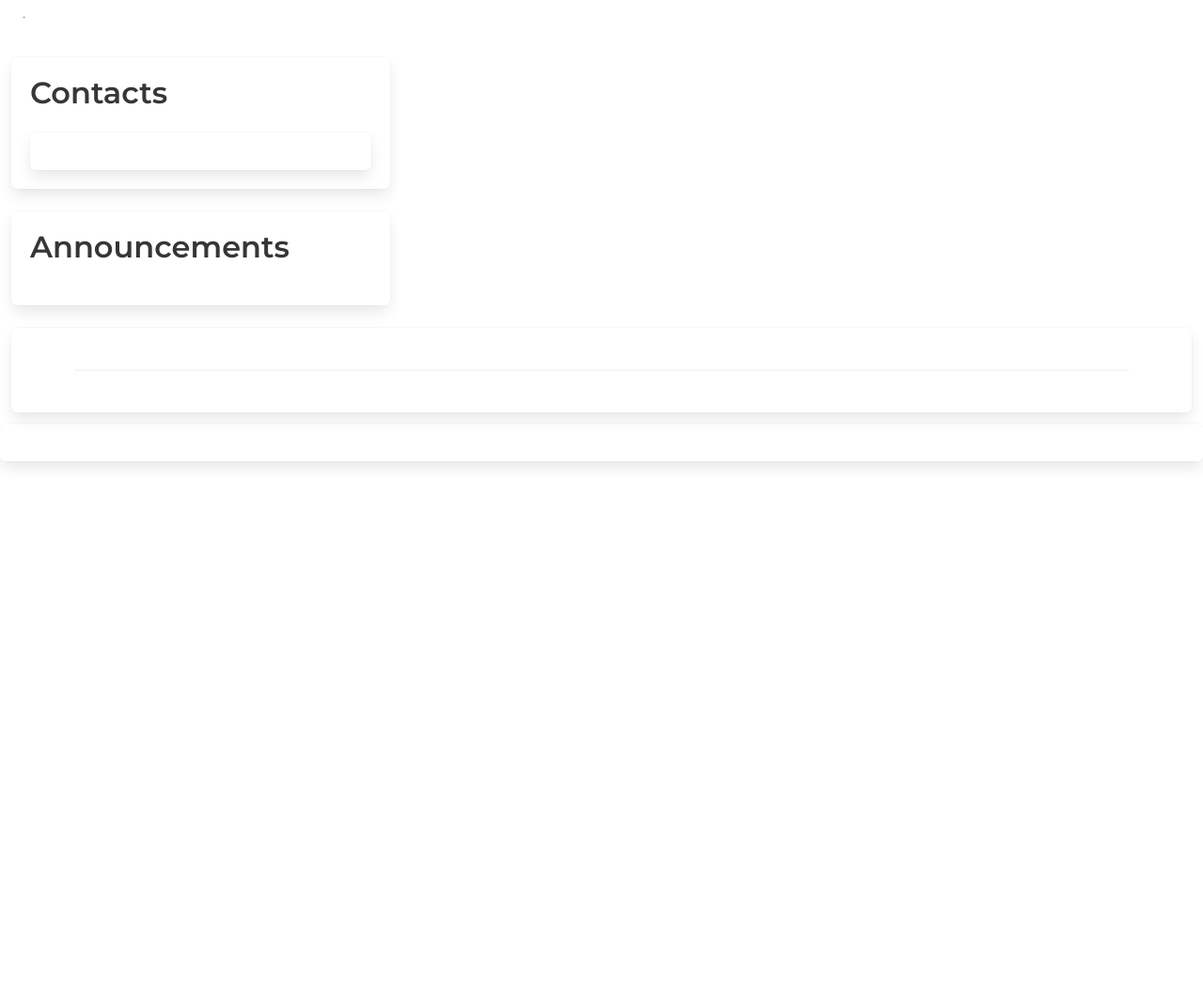
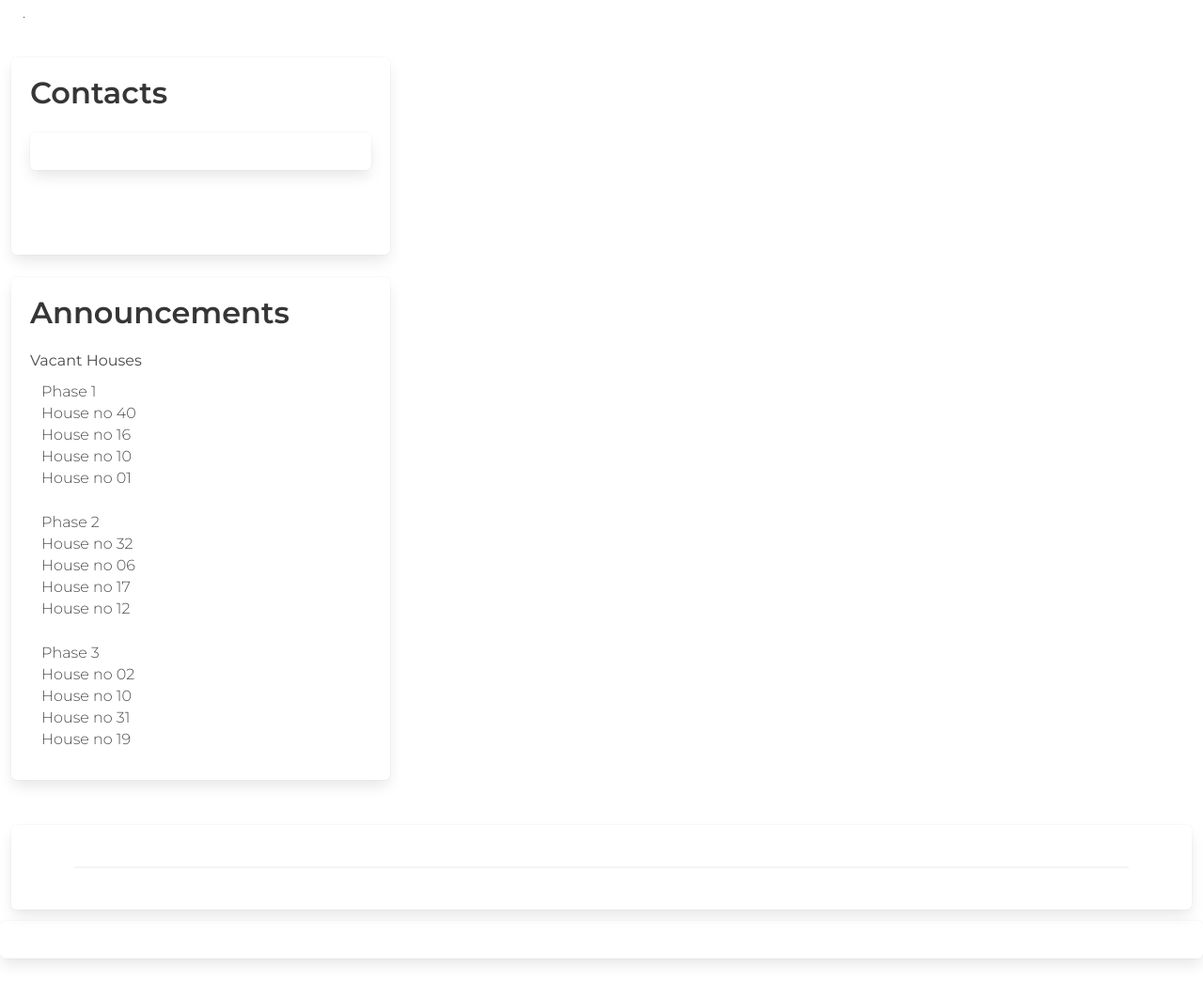
Before and after one commit to 2BWeru/Riverdale-Springs, a Django app: page /phase/1 in a window 1280 px wide. Shown: the part 193-1237 px from the top of the page at 94% size. Before the commit the page ends 690 px from the top, so only its background shows below. Run offline with Django 4.2, Linux system fonts and the light colour scheme; data that the repository does not hold is empty; some libraries are stand-ins or nearby versions.

Commit message:
edit template

```diff
--- a/riverdale/templates/types/phase.html
+++ b/riverdale/templates/types/phase.html
@@ -141,8 +141,12 @@
          <div class="div"><strong>{{b.b_name}} == </strong><span></span>
           <strong>{{b.contacts}} , </strong>
           <strong>{{b.email}}</strong></div>
+          <br>
+        <br>
           {% endfor %}
         </div>
+        <br>
+        <br>
 
 
         </div>
@@ -150,7 +154,42 @@
         <div class="tile is-child box">
           <!-- star rating -->
           <h1 class="title">Announcements</h1>
+          <h5>Vacant Houses</h5>
 
+             <div class="column">
+               <ol>Phase 1</ol>
+               <ul>
+                 <li>House no 40</li>
+                 <li> House no 16</li>
+                 <li> House no 10</li>
+                 <li> House no 01</li>
+
+               </ul>
+             </div>
+             <!-- 2 -->
+             <div class="column">
+              <ol>Phase 2</ol>
+              <ul>
+                <li>House no 32</li>
+                <li> House no 06</li>
+                <li> House no 17</li>
+                <li> House no 12</li>
+
+              </ul>
+            </div>
+            <!-- 3 -->
+            <div class="column">
+              <ol>Phase 3</ol>
+              <ul>
+                <li>House no 02</li>
+                <li> House no 10</li>
+                <li> House no 31</li>
+                <li> House no 19</li>
+
+              </ul>
+            </div>
+
+           </div>
 
         <div class="div">
         </div>
```
